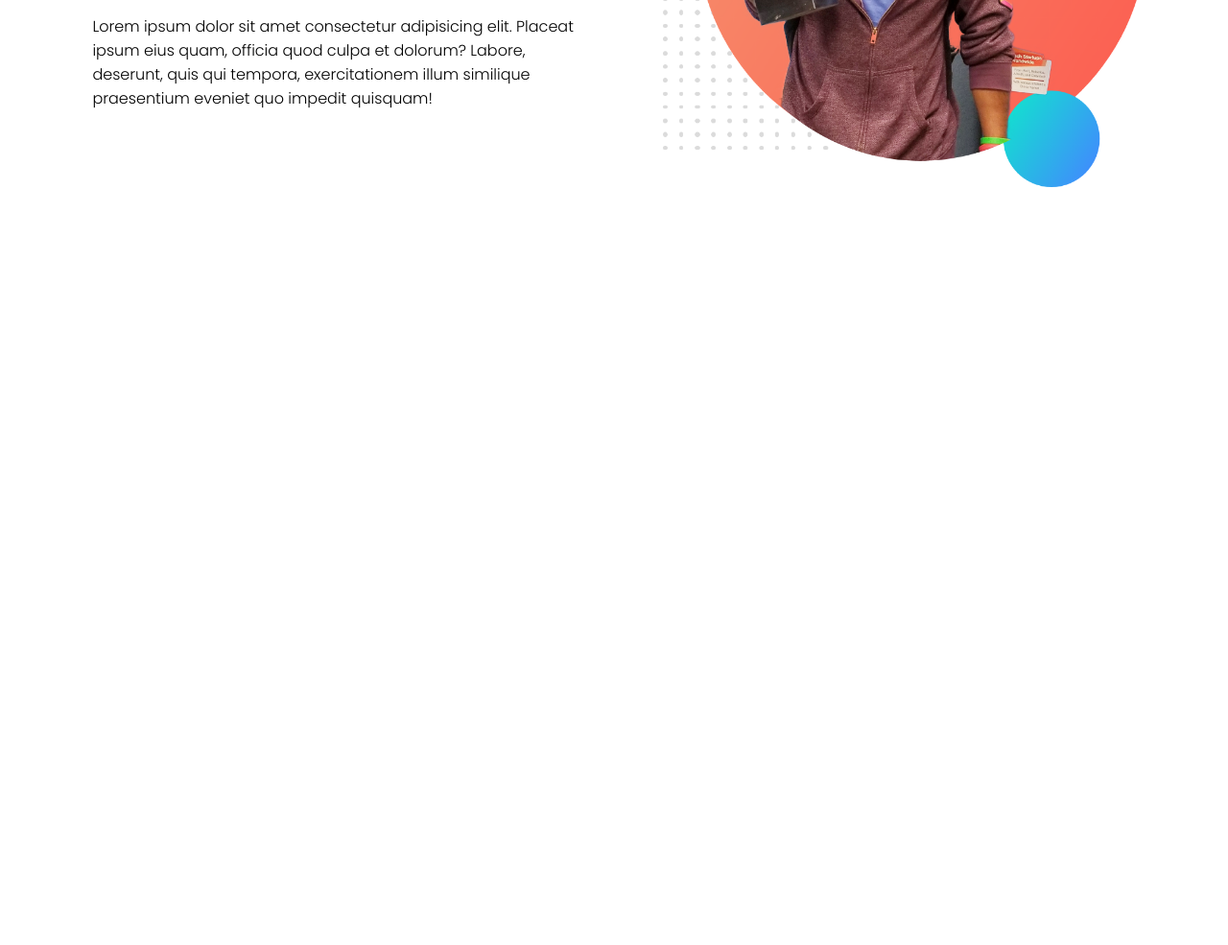
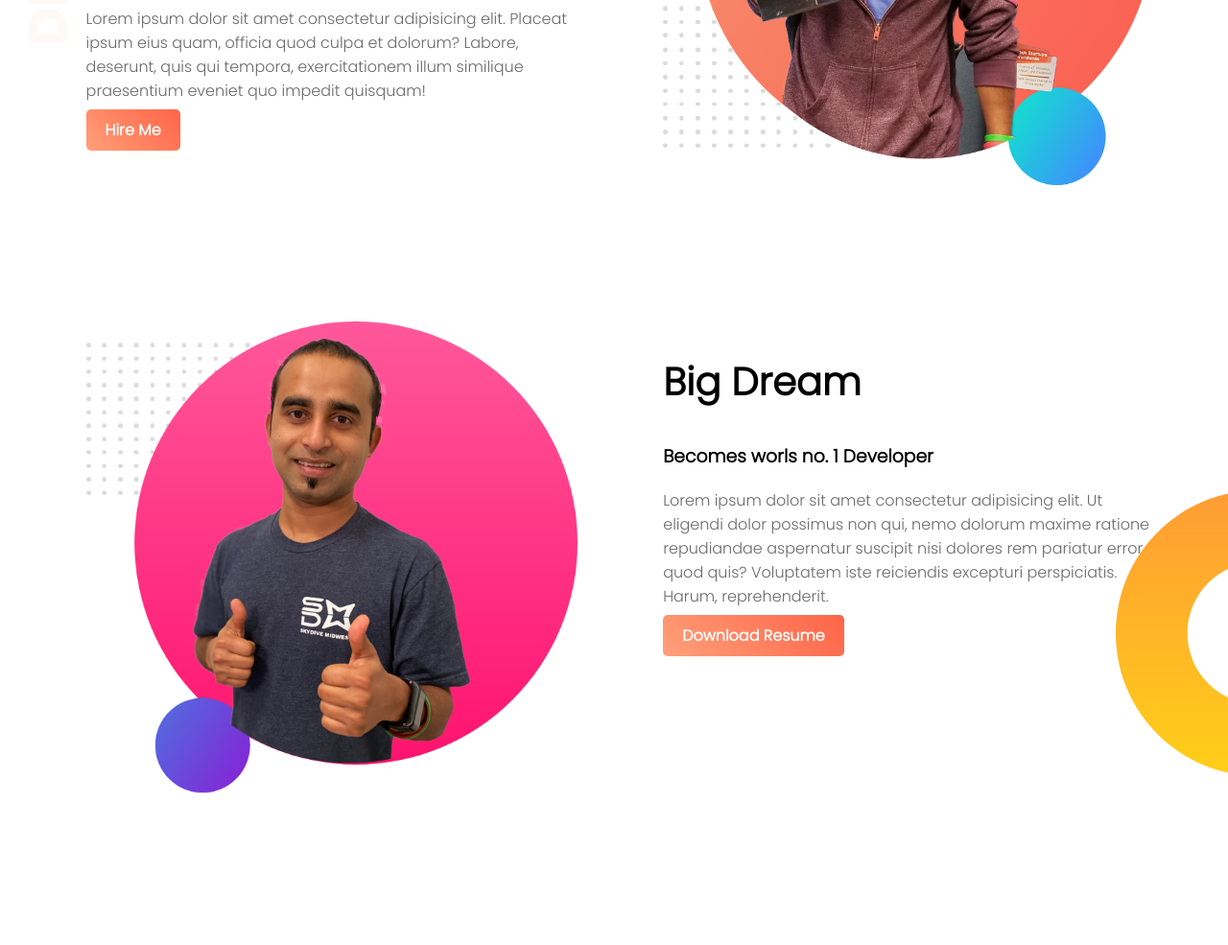
Before and after one commit to monzul4u/web-portfolio, a plain HTML site: page index.html in a window 1280 px wide. Shown: the part 315-1300 px from the top of the page at 96% size. Before the commit the page ends 800 px from the top, so only its background shows below. Drawn offline with Linux system fonts and the light colour scheme.

Commit message:
info update

```diff
--- a/index.html
+++ b/index.html
@@ -9,17 +9,32 @@
 <link href="https://fonts.googleapis.com/css2?family=Poppins:wght@300&display=swap" rel="stylesheet">
 </head>
 <body>
-    <section>
+    <section class="top-banner">
         <div class="half-width">
             <h1>Welcome to </h1>
             <h1><span class="name-highlight">Monzul</span> Websites</h1>
             <h3>World class professional web developer</h3>
             <p>Lorem ipsum dolor sit amet consectetur adipisicing elit. Placeat ipsum eius quam, officia quod culpa et dolorum? Labore, deserunt, quis qui tempora, exercitationem illum similique praesentium eveniet quo impedit quisquam!</p>
+            <a class="link-button" target="_blank" href="https://www.facebook.com/monzul4u/">Hire Me</a>
         </div>
         <div class="half-width">
             <img src="images/jhankar.png" alt="">
         </div>
     </section>
+    <section class="dream-area">
+        <div class="half-width">
+            <img src="images/jhankar2.png" alt="">
+
+        </div>
+        <div class="half-width">
+            <h2>Big Dream</h2>
+            <h3>Becomes worls no. 1 Developer</h3>
+            <p>Lorem ipsum dolor sit amet consectetur adipisicing elit. Ut eligendi dolor possimus non qui, nemo dolorum maxime ratione repudiandae aspernatur suscipit nisi dolores rem pariatur error quod quis? Voluptatem iste reiciendis excepturi perspiciatis. Harum, reprehenderit.</p>
+            <a class="link-button" target="_blank" href="https://www.facebook.com/monzul4u">Download Resume</a>
+
+        </div>
+
+    </section>
 
 </body>
 </html>
--- a/style.css
+++ b/style.css
@@ -1,8 +1,15 @@
 body{
+    margin: 0;
     font-family: 'Poppins', sans-serif;
 }
 h1{
     font-size: 50px;
+}
+h2{
+    font-size: 40px;
+}
+p{
+    color: dimgray;
 }
 .name-highlight{
     color: orange;
@@ -16,3 +23,25 @@ h1{
 .half-width img{
     width: 100%;
 }
+.top-banner{
+    background-image: url("images/top-banner.png");
+    background-repeat: no-repeat;
+}
+section{
+    height: 500px;
+    padding-bottom: 150px;
+}
+.link-button{
+    text-decoration: none;
+    background-image: linear-gradient(45deg,lightsalmon,tomato);
+    padding: 10px 20px;
+    border-radius: 5px;
+    color: white;
+    font-weight: 700;
+
+}
+.dream-area{
+    background-image: url("images/dream-bg.png");
+    background-repeat: no-repeat;
+    background-position: right;
+}
```
